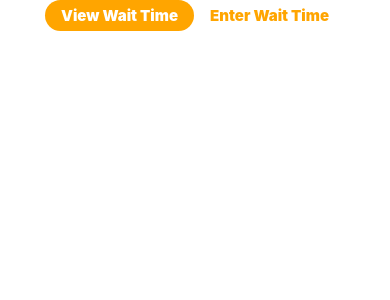
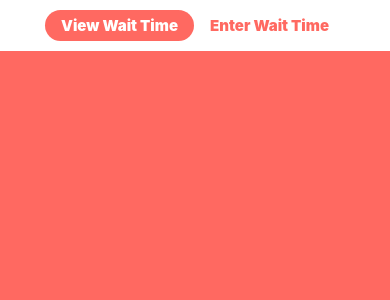
Before and after one commit to YuHuang0525/where4dinner_ios_app, a React Native app in the folder where4dinner/: screen / in a window 390 px wide. Shown: the top 300 px of the page. Built offline with nearby package versions, Linux system fonts and the light colour scheme.

Commit message:
:white_check_mark: updated style-colors to home page bg and button

```diff
--- a/where4dinner/components/HeaderTabs.js
+++ b/where4dinner/components/HeaderTabs.js
@@ -26,7 +26,7 @@ export default function HeaderTabs() {
 const HeaderButton = (props) => (
     <TouchableOpacity
         style={{
-            backgroundColor: props.activeTab == props.Text ? "orange":"white",
+            backgroundColor: props.activeTab == props.Text ? "#FF6961":"white",
             paddingVertical: 6,
             paddingHorizontal: 16,
             borderRadius: 40
@@ -35,7 +35,7 @@ const HeaderButton = (props) => (
     >
         <Text
             style={{
-            color: props.activeTab == props.Text ? "white":"orange",
+            color: props.activeTab == props.Text ? "white":"#FF6961",
             fontSize: 15,
             fontWeight: "900"
         }}
--- a/where4dinner/screens/Home.js
+++ b/where4dinner/screens/Home.js
@@ -1,11 +1,14 @@
 import { View, Text, SafeAreaView } from 'react-native'
 import React from 'react'
 import HeaderTabs from '../components/HeaderTabs'
+import { Colors } from 'react-native/Libraries/NewAppScreen';
 
 export default function Home() {
   return (
-    <SafeAreaView>
-        <HeaderTabs />
+    <SafeAreaView style={{ backgroundColor: "#FF6961", flex:1 }}>
+        <View style={{ backgroundColor: "white", padding: 10 }}>
+            <HeaderTabs />
+        </View>
     </SafeAreaView>
 
     // <SafeAreaView>
```
